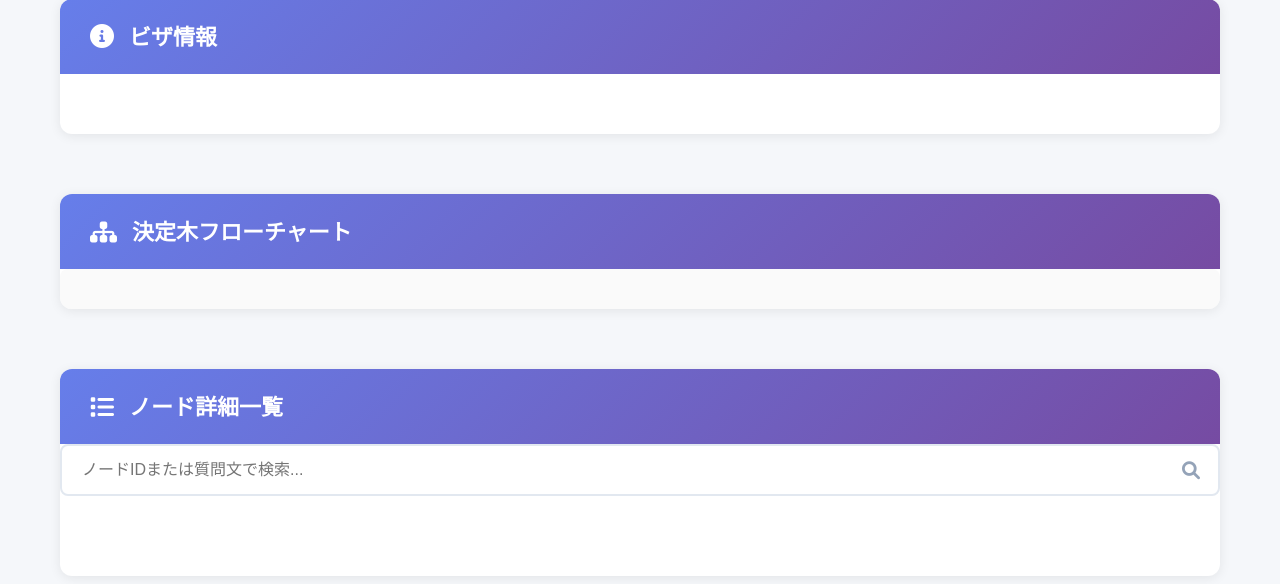
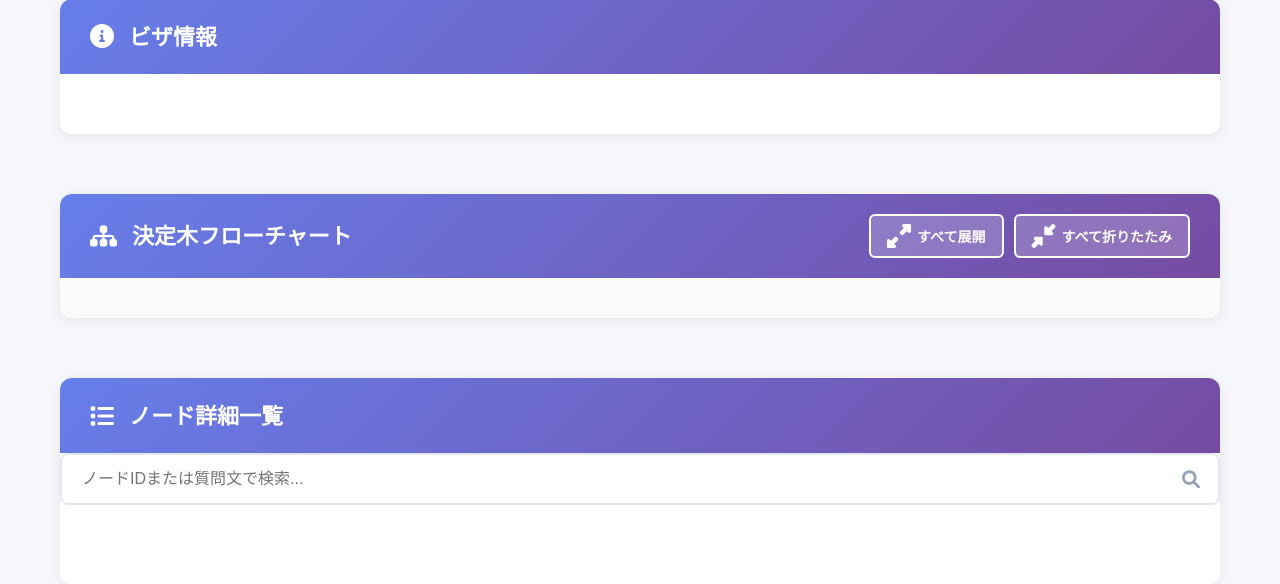
Before and after one commit to atsushibanbanji-collab/visa-expert-system, a Flask app: page /knowledge in a window 1280 px wide. Shown: the part 414-998 px from the top of the page. Run offline with Flask 3, Linux system fonts and the light colour scheme.

Commit message:
決定木に折りたたみ機能を追加
- 各ノードに折りたたみボタン（+/−）を追加
  - 子ノードがあるノードのみに表示
  - クリックで展開/折りたたみ切り替え

- ヘッダーにコントロールボタン追加
  - 「すべて展開」ボタン
  - 「すべて折りたたみ」ボタン

- UIの改善
  - 折りたたみボタンはノードの色に合わせて色分け
  - ホバー時のアニメーション効果
  - スムーズな表示/非表示切り替え

これで縦に長いツリーも見やすくなり、
必要な部分だけ展開して因果関係を把握できます。

🤖 Generated with [Claude Code](https://claude.com/claude-code)

Co-Authored-By: Claude <noreply@anthropic.com>

```diff
--- a/static/css/knowledge.css
+++ b/static/css/knowledge.css
@@ -79,6 +79,33 @@
     margin: 0;
     font-size: 22px;
     font-weight: 600;
+}
+
+.tree-control-btn {
+    background: rgba(255, 255, 255, 0.2);
+    color: white;
+    border: 2px solid white;
+    padding: 8px 16px;
+    border-radius: 6px;
+    cursor: pointer;
+    font-size: 14px;
+    font-weight: 600;
+    display: flex;
+    align-items: center;
+    gap: 6px;
+    transition: all 0.2s ease;
+}
+
+.tree-control-btn:hover {
+    background: white;
+    color: #667eea;
+    transform: translateY(-2px);
+    box-shadow: 0 4px 8px rgba(0, 0, 0, 0.2);
+}
+
+.tree-toggle-btn:hover {
+    transform: scale(1.1);
+    box-shadow: 0 2px 6px rgba(0, 0, 0, 0.15);
 }
 
 .kb-section-content {
--- a/static/js/knowledge.js
+++ b/static/js/knowledge.js
@@ -112,6 +112,7 @@ function buildTreeVisualization(nodeId, nodes, visited, depth = 0) {
 
     const isRoot = depth === 0;
     const isResult = node.type === 'result';
+    const hasChildren = !isResult && node.type === 'boolean' && (node.yes || node.no);
 
     let html = '<div class="kb-tree-node" style="margin: 10px 0;">';
 
@@ -132,6 +133,27 @@ function buildTreeVisualization(nodeId, nodes, visited, depth = 0) {
     ">`;
 
     html += `<div style="display: flex; align-items: center; gap: 10px; margin-bottom: 8px;">`;
+
+    // 折りたたみボタン（子ノードがある場合のみ）
+    if (hasChildren) {
+        html += `<button onclick="toggleTreeNode(this, event)" class="tree-toggle-btn" style="
+            background: white;
+            border: 2px solid ${borderColor};
+            color: ${borderColor};
+            width: 24px;
+            height: 24px;
+            border-radius: 4px;
+            cursor: pointer;
+            font-weight: bold;
+            font-size: 14px;
+            display: flex;
+            align-items: center;
+            justify-content: center;
+            padding: 0;
+            transition: all 0.2s ease;
+        " title="クリックして展開/折りたたみ">−</button>`;
+    }
+
     html += `<span class="kb-tree-node-id" onclick="scrollToNode('${nodeId}')" style="
         cursor: pointer;
         background: white;
@@ -166,9 +188,9 @@ function buildTreeVisualization(nodeId, nodes, visited, depth = 0) {
 
     html += '</div>';
 
-    // Branches - 見やすいインデントと接続線
-    if (!isResult && node.type === 'boolean') {
-        html += '<div style="margin-left: 30px; position: relative; border-left: 3px solid #e5e7eb; padding-left: 20px;">';
+    // Branches - 見やすいインデントと接続線（折りたたみ可能）
+    if (hasChildren) {
+        html += '<div class="tree-children" style="margin-left: 30px; position: relative; border-left: 3px solid #e5e7eb; padding-left: 20px;">';
 
         if (node.yes) {
             html += `<div style="margin-top: 15px; position: relative;">`;
@@ -225,6 +247,41 @@ function buildTreeVisualization(nodeId, nodes, visited, depth = 0) {
 
     html += '</div>';
     return html;
+}
+
+// 折りたたみ機能
+function toggleTreeNode(button, event) {
+    event.stopPropagation();
+    const node = button.closest('.kb-tree-node');
+    const children = node.querySelector('.tree-children');
+
+    if (children) {
+        const isCollapsed = children.style.display === 'none';
+        children.style.display = isCollapsed ? 'block' : 'none';
+        button.textContent = isCollapsed ? '−' : '+';
+        button.title = isCollapsed ? 'クリックして折りたたみ' : 'クリックして展開';
+    }
+}
+
+// すべて展開/折りたたみ
+function expandAll() {
+    document.querySelectorAll('.tree-children').forEach(el => {
+        el.style.display = 'block';
+    });
+    document.querySelectorAll('.tree-toggle-btn').forEach(btn => {
+        btn.textContent = '−';
+        btn.title = 'クリックして折りたたみ';
+    });
+}
+
+function collapseAll() {
+    document.querySelectorAll('.tree-children').forEach(el => {
+        el.style.display = 'none';
+    });
+    document.querySelectorAll('.tree-toggle-btn').forEach(btn => {
+        btn.textContent = '+';
+        btn.title = 'クリックして展開';
+    });
 }
 
 function scrollToNode(nodeId) {
--- a/templates/knowledge.html
+++ b/templates/knowledge.html
@@ -61,6 +61,14 @@
                         <div class="kb-section-header">
                             <i class="fas fa-sitemap"></i>
                             <h2>決定木フローチャート</h2>
+                            <div style="margin-left: auto; display: flex; gap: 10px;">
+                                <button onclick="expandAll()" class="tree-control-btn">
+                                    <i class="fas fa-expand-alt"></i> すべて展開
+                                </button>
+                                <button onclick="collapseAll()" class="tree-control-btn">
+                                    <i class="fas fa-compress-alt"></i> すべて折りたたみ
+                                </button>
+                            </div>
                         </div>
                         <div id="kbTree" class="kb-section-content kb-tree"></div>
                     </section>
```
